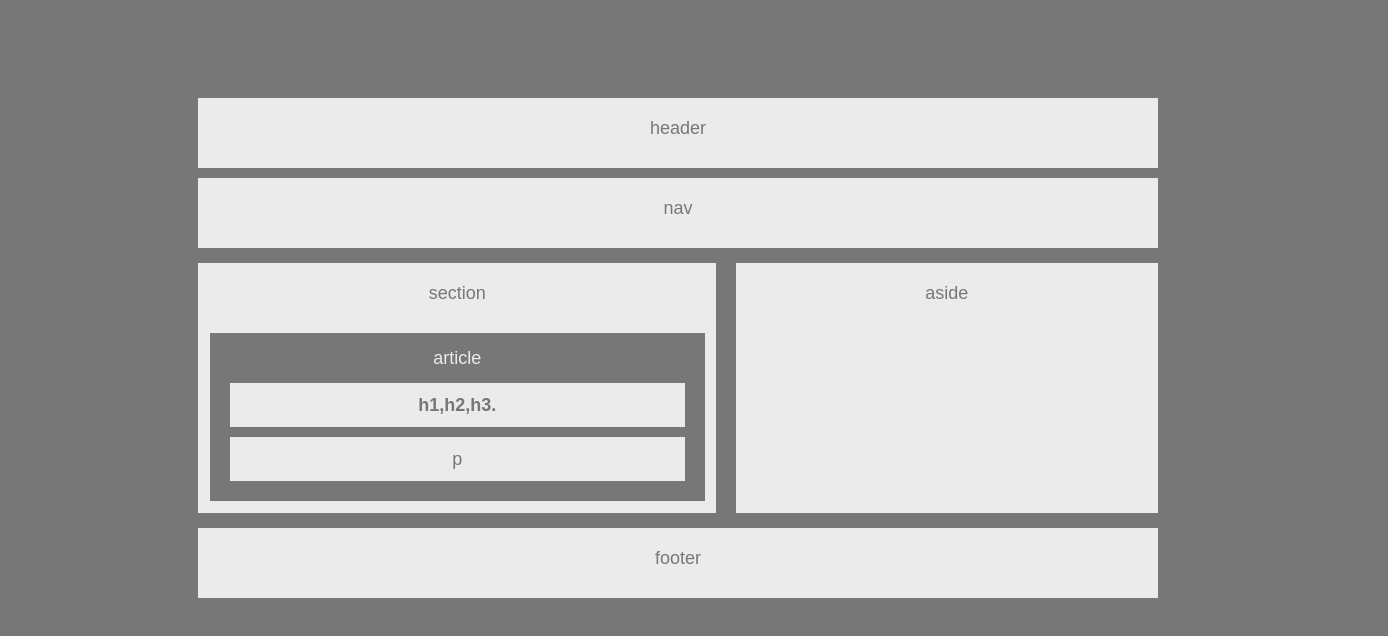
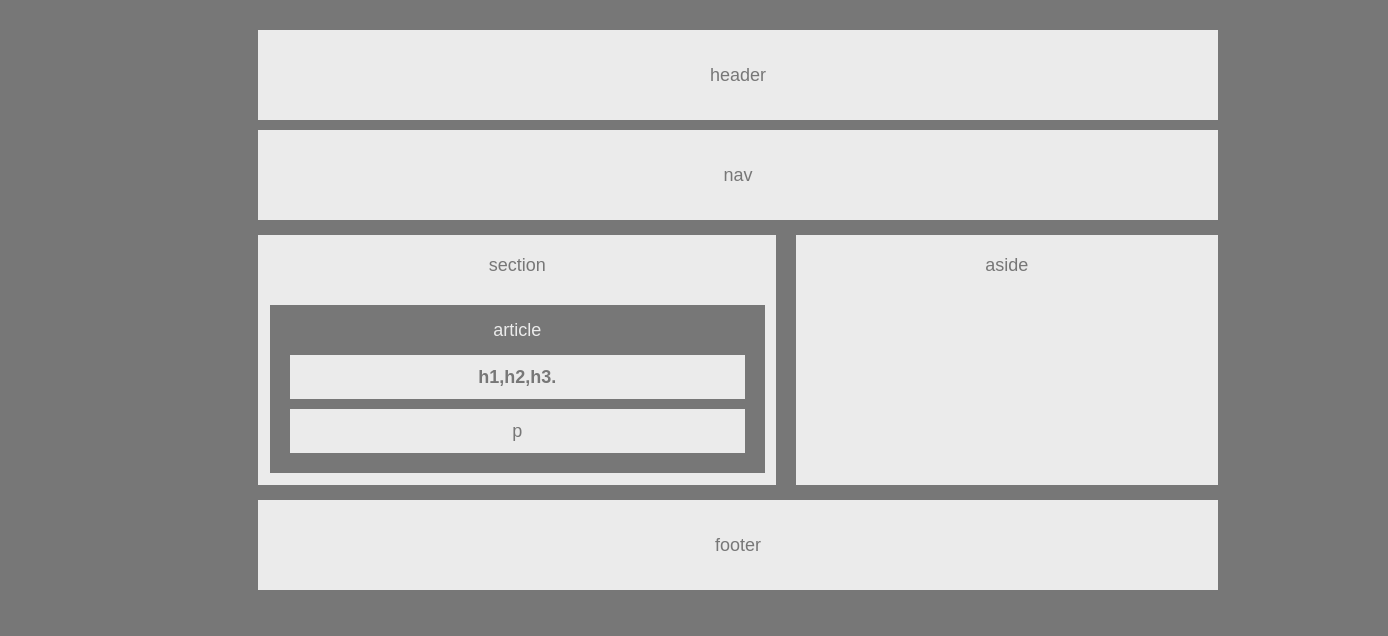
Before and after one commit to sonam25/HW-Wireframe, a plain HTML site: page index.html in a window 1280 px wide. Shown: the whole page, 1388 px wide, since content can reach past the window. Drawn offline with Linux system fonts and the light colour scheme.

Commit message:
added nav header section article footer tags

```diff
--- a/index.html
+++ b/index.html
@@ -9,18 +9,20 @@
   </head>
 <body>
   <div id="wrapper">
-    <div  id = "Header">header</div>
-    <div id = "Nav">nav</div>
+     <header>header</header>
+    <nav>nav</nav>
     <div id = "container">
-      <div  id = "Section">section
-         <div id="article">article
-        <div id="h1"><b>h1,h2,h3.</b></div>
-        <div id = "p">p</div>
-        </div>
-       </div>
-    <div  id = "Aside">aside</div>
+      <section>section
+          <article> article
+              <div id="h1"><b>h1,h2,h3.</b></div>
+             <div id = "p">p</div>
+           </article>
+      </section>
+
+
+     <aside>aside</aside>
     </div>
-     <div  id = "Footer">footer</div>
+     <footer>footer</footer>
 
   </div>
 
--- a/stylesheet.css
+++ b/stylesheet.css
@@ -5,26 +5,29 @@ body{
      width: 960px;
      font-size: 18px;
      color: #777;
-    padding: 80px 190px 80px 190px;
+    padding: 10px 170px 80px 250px;
+    margin-top: 10px;
+
     }
 
-    #Header{
+
+    header{
     background: #ebebeb;
     width: 960px;
-    height:70px;
+    height:90px;
     margin-top: 10px;
     text-align: center;
-    line-height:60px;
+    line-height:90px;
     display: inline-block;
 }
 
-#Nav{
+nav{
     background: #ebebeb;
     width: 960px;
-    height:70px;
+    height:90px;
     margin-top: 10px;
     text-align: center;
-    line-height:60px;
+    line-height:90px;
     display: inline-block;
 }
 #container{
@@ -33,9 +36,9 @@ body{
     width:960px;
 }
 #container::after{content:""; display:block;clear: both;}
-#Section{
+section{
     background: #ebebeb;
-    float: left;
+    float:left;
     width: 54%;
     height:250px;
     text-align: center;
@@ -43,8 +46,8 @@ body{
     display: inline-block;
 
 }
-#Section::after{content:""; display:table;clear: both;}
-#article{
+section::after{content:""; display:table;clear: both;}
+article{
     text-align: center;
     color: #ebebeb;
     background-color: #777;
@@ -53,7 +56,7 @@ body{
      line-height:50px;
     display: inline-block;
 }
-#article::after{content:""; display:table;clear: both;}
+article::after{content:""; display:table;clear: both;}
 #h1{
     color: #777;
      background-color: #ebebeb;
@@ -80,7 +83,7 @@ body{
     line-height:30px;
     display: inline-block;
 }
-#Aside{
+aside{
     background: #ebebeb;
     float:right;
     width:44%;
@@ -89,12 +92,12 @@ body{
     line-height:60px;
     display: inline-block;
 }
-#Footer{
+footer{
     background: #ebebeb;
     width: 960px;
-    height:70px;
+    height:90px;
      margin-top: 15px;
     text-align: center;
-    line-height:60px;
+    line-height:90px;
     display: inline-block;
 }
```
